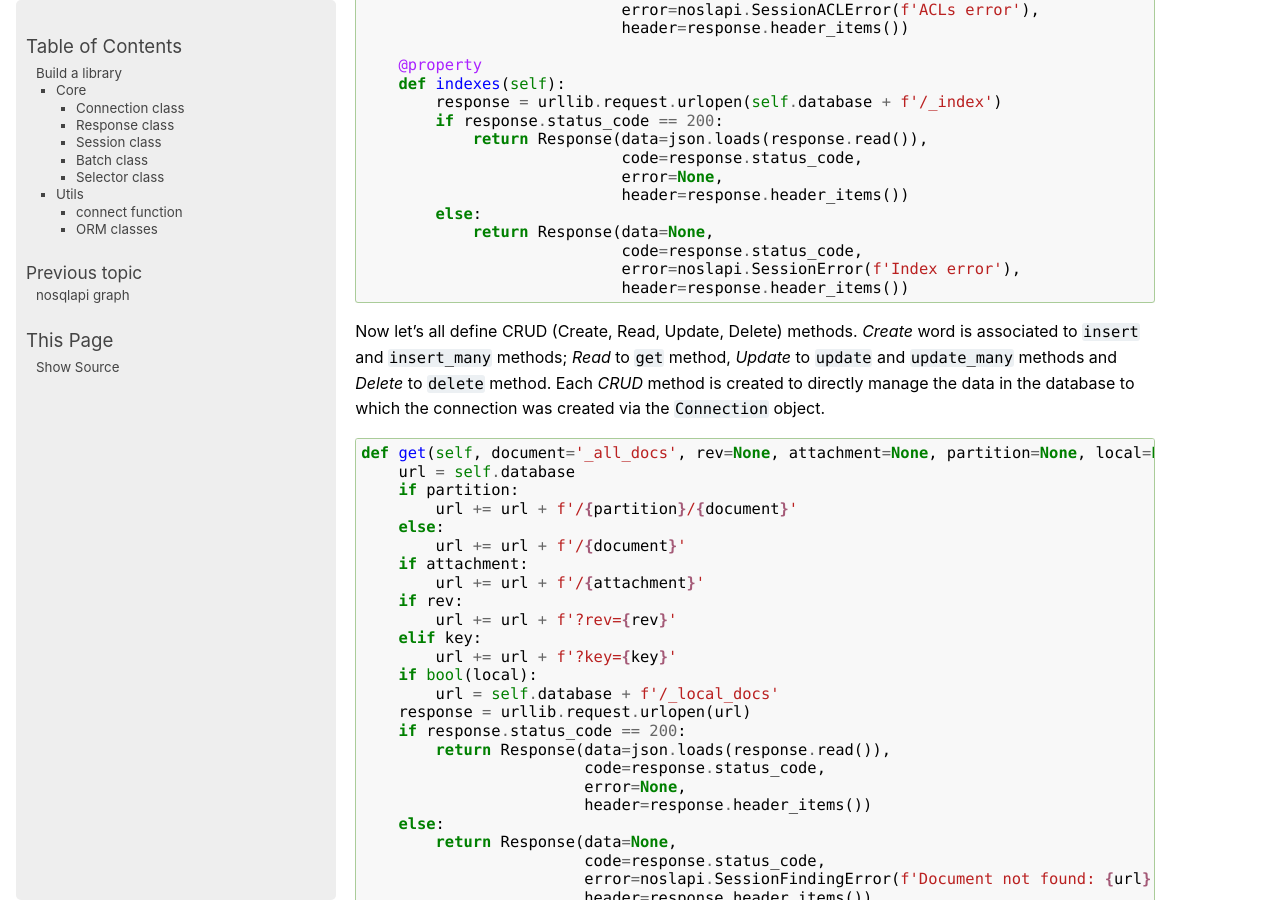
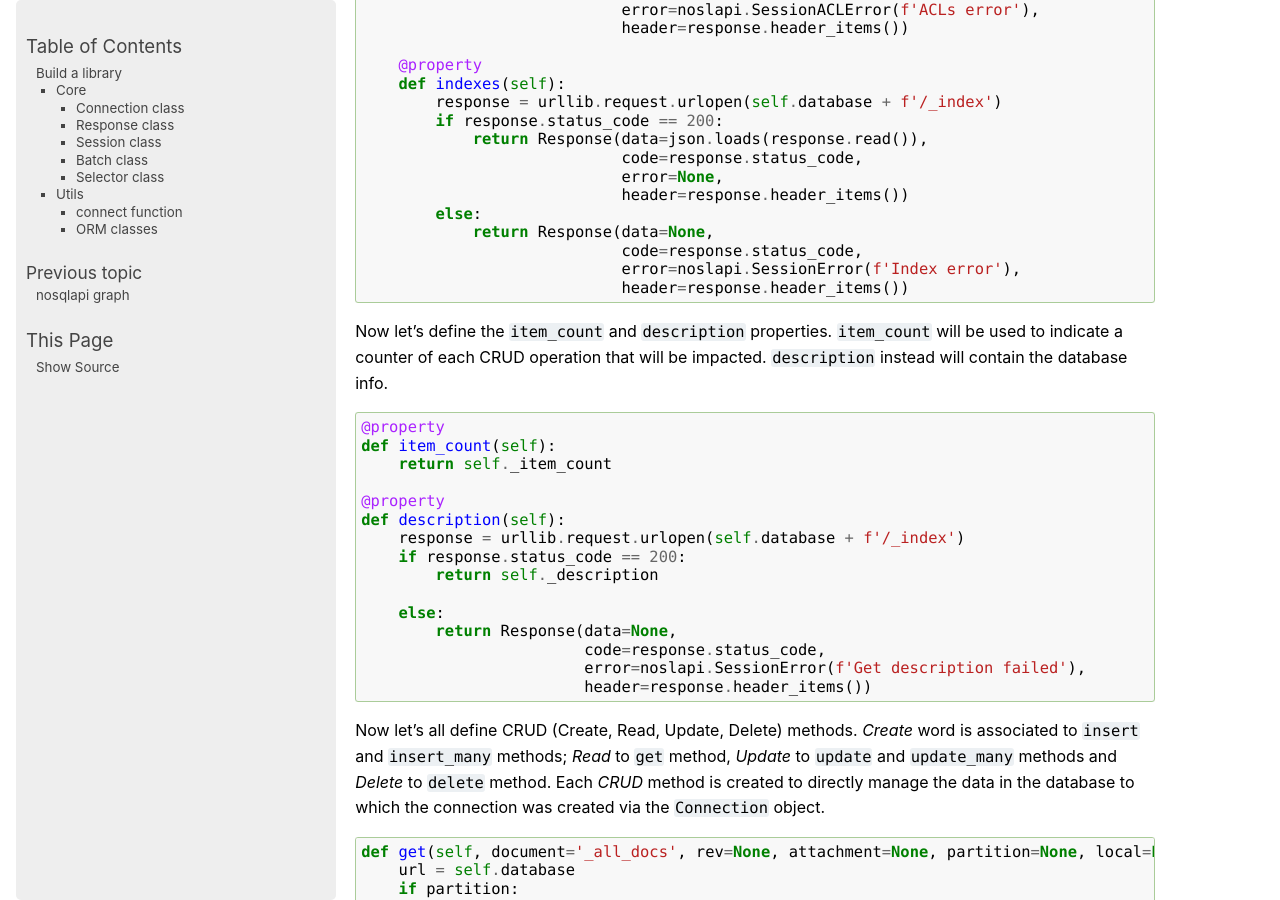
Before and after one commit to MatteoGuadrini/nosqlapi, a Sphinx documentation site: the page built from docs/source/build.rst, in a window 1280 px wide and 900 px high, scrolled down 3752 px. Built offline with Sphinx 7.4.7, drawn with Linux system fonts in a browser that asks for light colours.

Commit message:
Add into Session class item_count and description properties

```diff
--- a/docs/source/build.rst
+++ b/docs/source/build.rst
@@ -76,7 +76,7 @@ Now let's define the ``close`` and ``connect`` methods, to create the database c
         def connect(self):
             session_url = self.url + f'/{self.database}'
             if urllib.request.head(session_url).status_code == 200:
-                session = Session(database=session_url)
+                session = Session(connection=self, database=session_url)
                 self._connected = True
                 return session
             else:
@@ -208,6 +208,27 @@ The property ``indexes`` is used to retrieve all the indexes created for the cur
                 return Response(data=None,
                                 code=response.status_code,
                                 error=noslapi.SessionError(f'Index error'),
+                                header=response.header_items())
+
+Now let's define the ``item_count`` and ``description`` properties. ``item_count`` will be used to indicate a counter of each CRUD
+operation that will be impacted. ``description`` instead will contain the database info.
+
+.. code-block:: python
+
+        @property
+        def item_count(self):
+            return self._item_count
+
+        @property
+        def description(self):
+            response = urllib.request.urlopen(self.database + f'/_index')
+            if response.status_code == 200:
+                return self._description
+
+            else:
+                return Response(data=None,
+                                code=response.status_code,
+                                error=noslapi.SessionError(f'Get description failed'),
                                 header=response.header_items())
 
 Now let's all define CRUD (Create, Read, Update, Delete) methods. *Create* word is associated to ``insert`` and ``insert_many`` methods;
```
